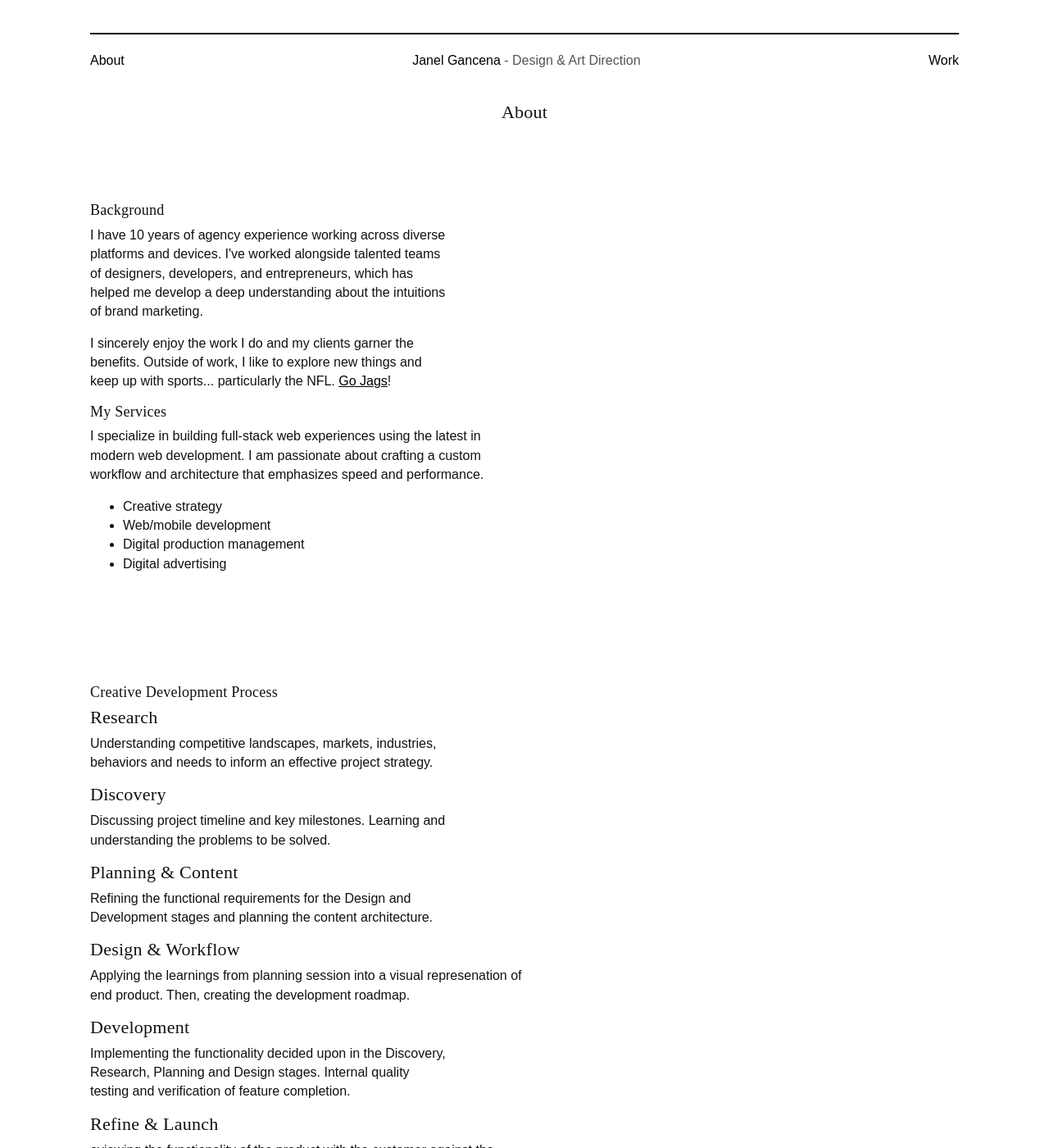
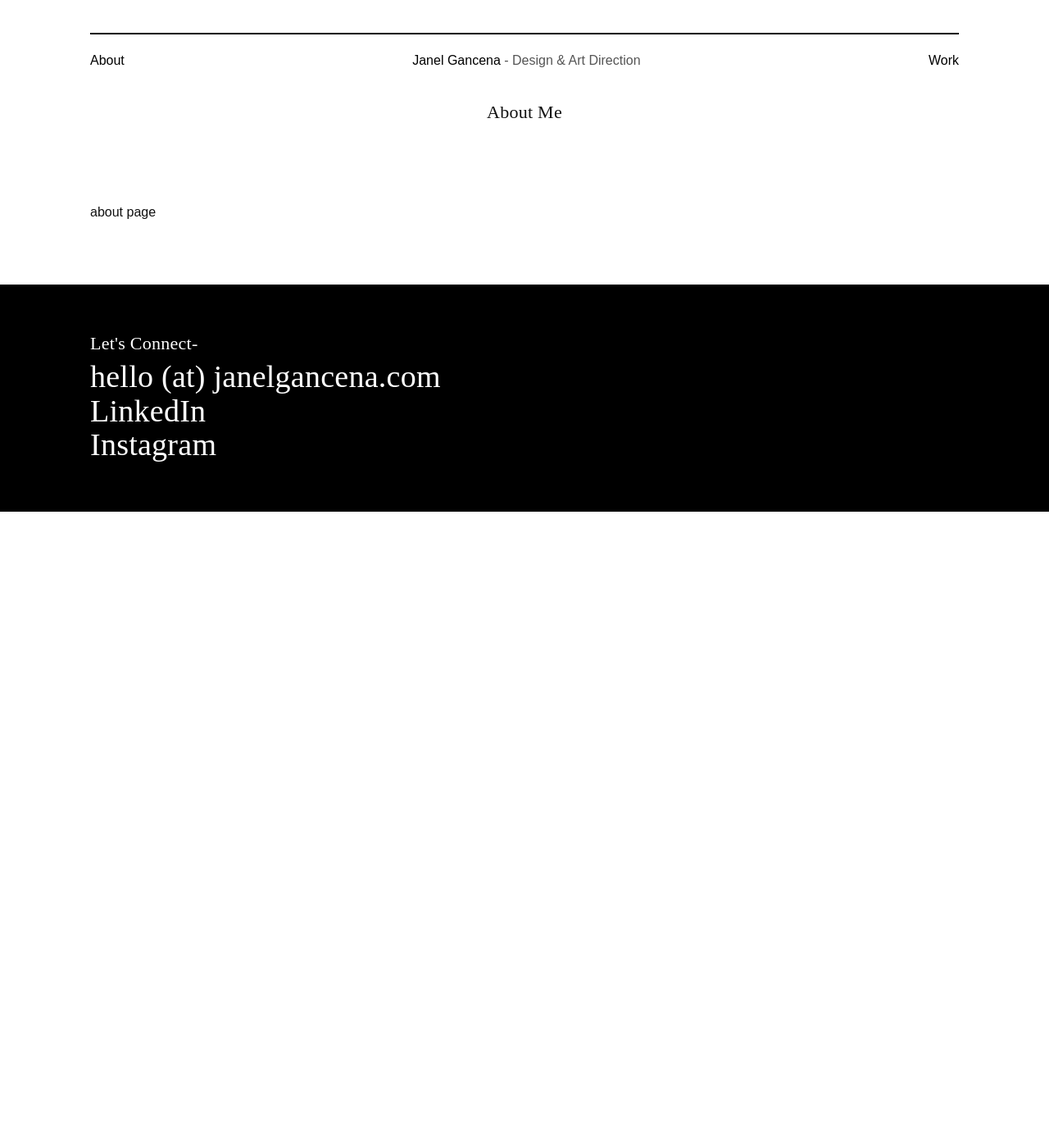
Before and after one commit to jgancena/portfolio, a Jekyll site: the page built from about.html, in a window 1280 px wide and 1400 px high. Shown: the whole window at 82% size. Built offline with Jekyll 4.4.1, drawn with Linux system fonts in a browser that asks for light colours; nearby versions of some CDN libraries; some of the changed text lies outside the part shown.

Commit message:
setup about page

```diff
--- a/_includes/header.html
+++ b/_includes/header.html
@@ -4,7 +4,7 @@
       <a href="{{site.baseurl}}/about">About</a>
     </li>
     <li class="logo">
-      <a href="{{site.baseurl}}/work">Janel Gancena <span>- Design &amp; Art Direction</span></a>
+      <a href="{{site.baseurl}}/">Janel Gancena <span>- Design &amp; Art Direction</span></a>
     </li>
     <li>
       <a href="{{site.baseurl}}/work">Work</a>
--- a/about.html
+++ b/about.html
@@ -1,69 +1,18 @@
 ---
 layout: page
-title: About
-bgcolorclass: bg-alt2
-hero: A creative developer solving problems with modern technology
+title: About Me
 subtitle:
 bodyclass: page-about
 ---
 
-<section class="about-intro section-wrap group">
+<div class="section-about section-wrap">
   <div class="container">
-    <div class="about-wrapper">
-      <div class="half left">
-        <h6 class="section-title">Background</h6>
-        <div class="about-content">
-          <p>I have 10 years of agency experience working across diverse platforms and devices. I've worked alongside talented teams of designers, developers, and entrepreneurs, which has helped me develop a deep understanding about the intuitions of brand marketing.
-          </p>
-          <p>I sincerely enjoy the work I do and my clients garner the benefits. Outside of work, I like to explore new things and keep up with sports... particularly the NFL. <a href="https://www.bigcatcountry.com/?ref=brianzotoole.com" target="_blank">Go Jags</a>!</p>
-        </div><!--/.about-content-->
-      </div><!--/.half.left-->
-      <div class="half right">
-        <h6 class="section-title">My Services</h6>
-        <div class="about-content">
-          <p>I specialize in building full-stack web experiences using the latest in modern web development. I am passionate about crafting a custom workflow and architecture that emphasizes speed and performance.</p>
-          <ul class="about-service-list">
-            <li class="half service-item">Creative strategy</li>
-            <li class="half service-item">Web/mobile development</li>
-            <li class="half service-item">Digital production management</li>
-            <li class="half service-item">Digital advertising</li>
-          </ul>
-        </div><!--/.about-content-->
-      </div><!--/.half.left-->
-    </div><!--/.about-wrapper-->
-  </div><!--/.container-->
-</section>
-
-<section class="work-process section-wrap group">
-  <div class="container">
-    <h6 class="section-title has-underline">Creative Development Process</h6>
-    <div class="work-process-wrapper">
-      <div class="half left work-process-content" data-title="Part 1">
-        <h5 class="text-no-transform">Research</h5>
-        <p>Understanding competitive landscapes, markets, industries, behaviors and needs to inform an effective project strategy.</p>
-      </div><!--/.half.left-->
-      <div class="half right work-process-content" data-title="Part 2">
-        <h5 class="text-no-transform">Discovery</h5>
-        <p>Discussing project timeline and key milestones. Learning and understanding the problems to be solved.</p>
-      </div><!--/.half.right-->
-      <div class="half left work-process-content" data-title="Part 3">
-        <h5 class="text-no-transform">Planning &amp; Content</h5>
-        <p>Refining the functional requirements for the Design and Development stages and planning the content architecture.</p>
-      </div><!--/.half.left-->
-      <div class="half right work-process-content" data-title="Part 4">
-        <h5 class="text-no-transform">Design &amp; Workflow</h5>
-        <p>Applying the learnings from planning session into a visual represenation of end product. Then, creating the development roadmap. </p>
-      </div><!--/.half.right-->
-      <div class="half left work-process-content" data-title="Part 5">
-        <h5 class="text-no-transform">Development</h5>
-        <p>Implementing the functionality decided upon in the Discovery, Research, Planning and Design stages. Internal quality testing and verification of feature completion.</p>
-      </div><!--/.half.left-->
-      <div class="half right work-process-content" data-title="Part 6">
-        <h5 class="text-no-transform">Refine &amp; Launch</h5>
-        <p>eviewing the functionality of the product with the customer against the established acceptance criteria in a testing environment and launching once approved.</p>
-      </div><!--/.half.right-->
-
-      </div>
-    </div><!--/.work-process-wrapper-->
-  </div><!--/.container-->
-</section>
+    <div class="row">
+      <div class="col-xs-12">
+        <p>
+          about page
+        </p>
+      </div><!--/.col-->
+    </div><!--/.row-->
+  </div><!--/.containercol-->
+</div><!--/.section-about-->
```
